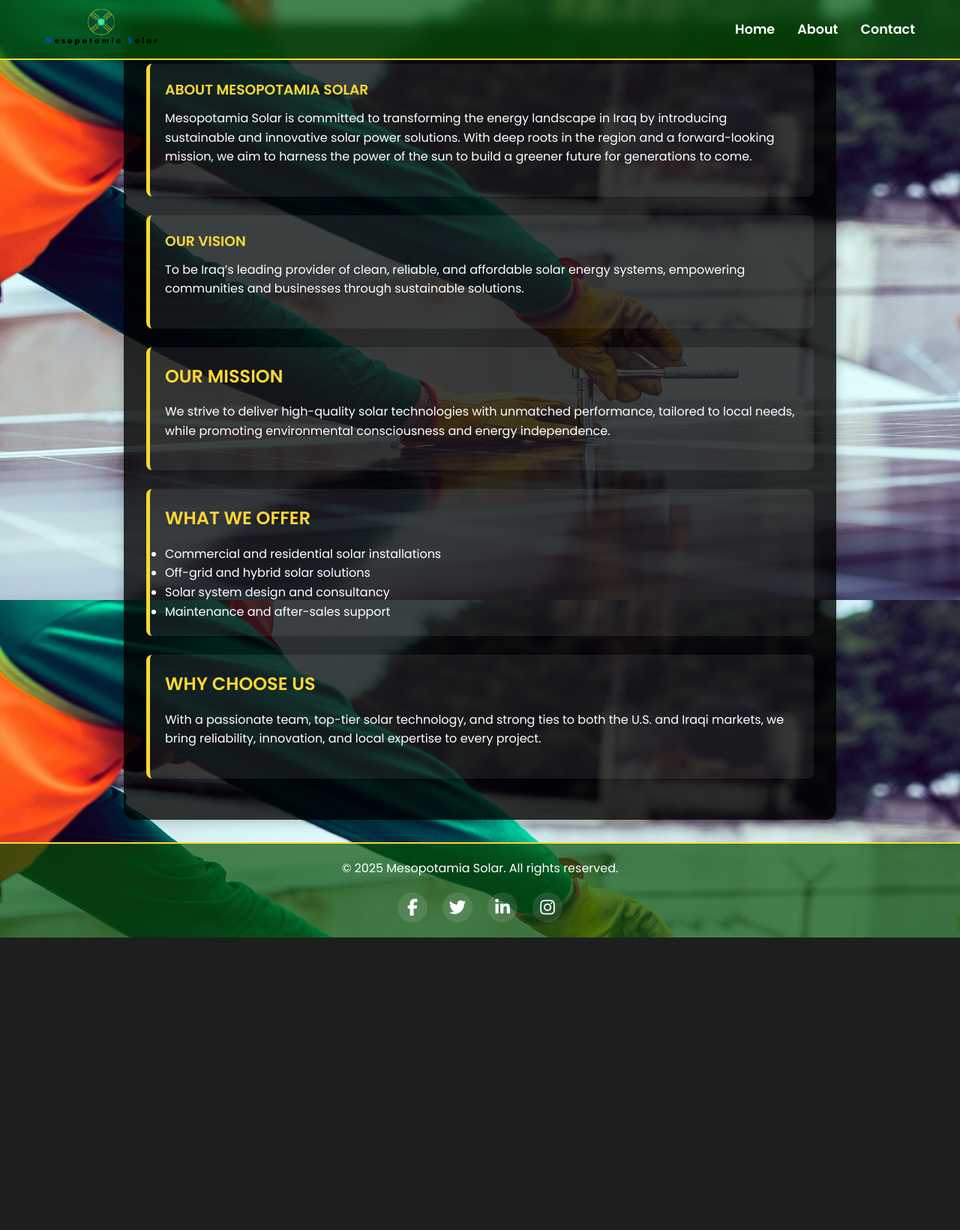
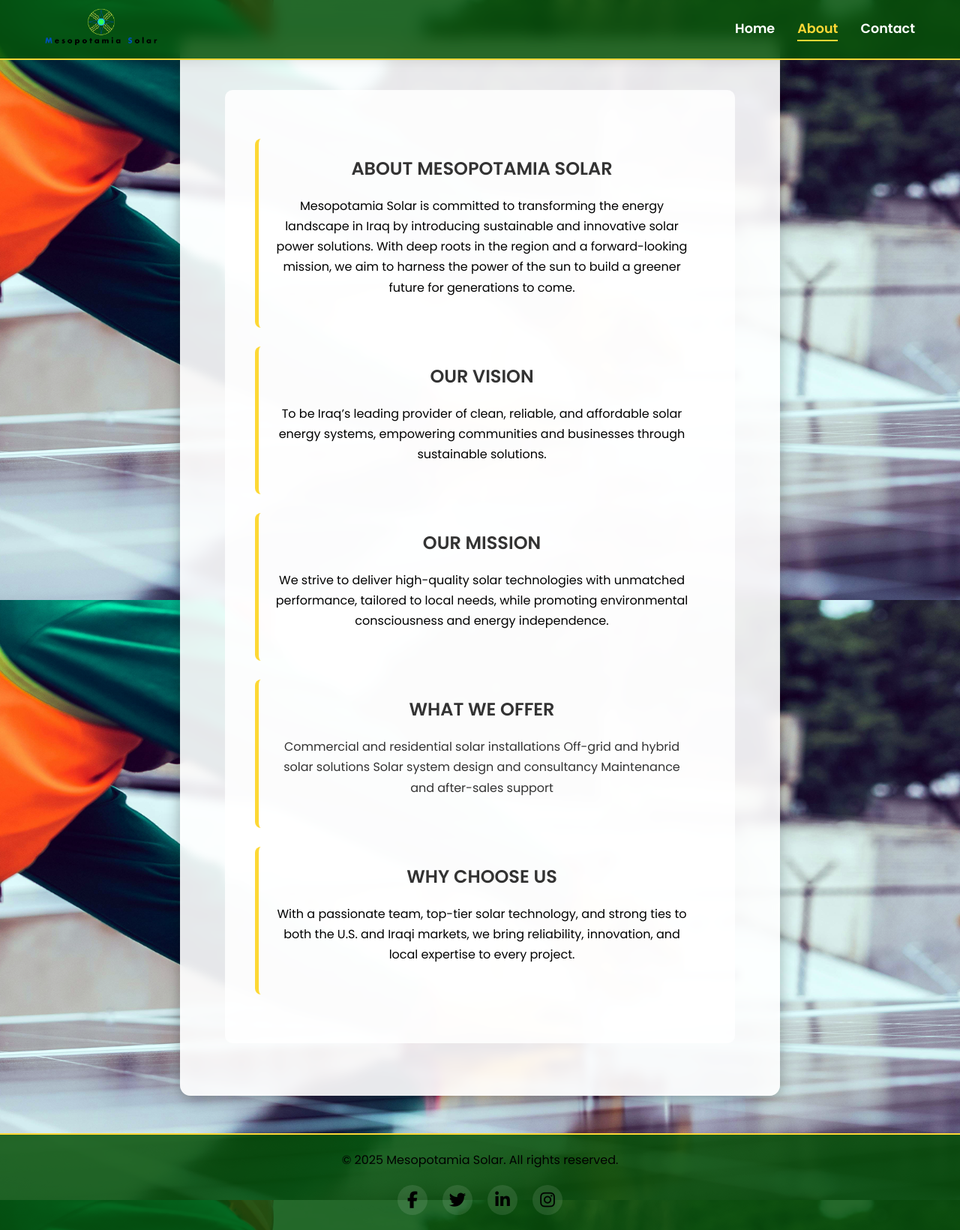
Before and after one commit to AdilAleidi/Mesopotamia_Solar_LLC, a Flask app: page /about in a window 1280 px wide. Shown: the whole page at 75% size. Before the commit the page ends 1250 px from the top, so only its background shows below. Run offline with Flask 3, Linux system fonts and the light colour scheme.

Commit message:
Initial commit

```diff
--- a/app.py
+++ b/app.py
@@ -21,10 +21,10 @@
 def home():
     return render_template('home.html', title="Home")
 
-
 @app.route('/about')
 def about():
     return render_template('about.html', title="About")
+
 
 @app.route('/contact', methods=['GET', 'POST'])
 def contact():
--- a/static/css/styles.css
+++ b/static/css/styles.css
@@ -1,13 +1,21 @@
-/* ===== BASE STYLES ===== */
+/* ===== MODERN BASE STYLES ===== */
 :root {
   --primary-color: #058805;
+  --primary-dark: #046504;
   --secondary-color: #fdd835;
+  --secondary-dark: #e6c230;
   --text-light: #ffffff;
   --text-dark: #333333;
-  --overlay-dark: rgba(5, 81, 6, 0.7);
-  --overlay-light: rgba(255, 255, 255, 0.8);
+  --text-medium: #555555;
+  --overlay-dark: rgba(5, 81, 6, 0.85);
+  --overlay-light: rgba(255, 255, 255, 0.9);
+  --card-bg: rgba(255, 255, 255, 0.92);
   --header-height: 80px;
   --mobile-header-height: 70px;
+  --section-spacing: 80px;
+  --border-radius: 12px;
+  --box-shadow: 0 8px 30px rgba(0, 0, 0, 0.12);
+  --transition: all 0.3s cubic-bezier(0.25, 0.8, 0.25, 1);
 }
 
 * {
@@ -15,15 +23,20 @@
   padding: 0;
   box-sizing: border-box;
 }
-
-html,
-body {
-  height: 100%;
-  font-family: "Poppins", Arial, sans-serif;
-  line-height: 1.6;
+html {
+  font-size: 16px;
   scroll-behavior: smooth;
 }
 
+body {
+  font-family: "Poppins", -apple-system, BlinkMacSystemFont, "Segoe UI", Roboto,
+    Oxygen, Ubuntu, Cantarell, "Open Sans", "Helvetica Neue", sans-serif;
+  line-height: 1.7;
+  color: var(--text-dark);
+  background-color: #f9f9f9;
+  -webkit-font-smoothing: antialiased;
+  -moz-osx-font-smoothing: grayscale;
+}
 /* ===== LAYOUT STRUCTURE ===== */
 .wrapper {
   display: flex;
@@ -32,24 +45,24 @@
 }
 
 main {
-  padding: calc(var(--header-height) + 30px) 20px 20px;
+  padding: calc(var(--header-height) + 60px) 5% 60px;
   flex: 1;
 }
 
-/* ===== HEADER & NAVIGATION ===== */
+/* ===== ENHANCED HEADER & NAVIGATION ===== */
 header {
   position: fixed;
   top: 0;
   width: 100%;
   background-color: var(--overlay-dark);
-  backdrop-filter: blur(8px);
+  backdrop-filter: blur(10px);
+  -webkit-backdrop-filter: blur(10px);
   z-index: 1000;
   height: var(--header-height);
   border-bottom: 2px solid var(--secondary-color);
-  display: flex;
-  justify-content: center;
+  box-shadow: 0 2px 15px rgba(0, 0, 0, 0.1);
+  transition: var(--transition);
 }
-
 .nav-container {
   display: flex;
   justify-content: space-between;
@@ -102,7 +115,18 @@
   position: relative;
   padding: 5px 0;
 }
-
+/* Add these styles to your existing CSS */
+.nav-links li {
+  position: relative;
+}
+.nav-links a.active {
+  color: var(--secondary-color);
+  font-weight: 700;
+}
+.nav-links a.active::after {
+  width: 100% !important; /* Force the underline to show */
+  background-color: var(--secondary-color);
+}
 .nav-links a:hover {
   color: var(--secondary-color);
 }
@@ -168,18 +192,22 @@
 /* ===== CONTENT SECTIONS ===== */
 .about-page main,
 .contact-wrapper {
-  background-color: rgba(0, 0, 0, 0.8);
-  padding: 30px;
-  margin: 30px auto;
+  background-color: var(--overlay-light);
+  max-width: 800px; /* Increased from 600px for better content width */
+  padding: 50px 40px; /* Increased padding */
+  margin: 50px auto; /* Increased margin */
   border-radius: 14px;
-  box-shadow: 0 4px 16px rgba(0, 0, 0, 0.2);
-  max-width: 950px;
-  color: var(--text-light);
+  box-shadow: 0 4px 20px rgba(0, 0, 0, 0.3);
+  color: var(--text-dark);
+  animation: slide-up 0.6s ease-out forwards;
+  backdrop-filter: blur(6px);
+  position: relative; /* Ensures proper stacking */
+  z-index: 1; /* Stays below header */
 }
 
 .about-page h2,
 .about-page h3 {
-  color: var(--secondary-color);
+  color: var(--text-dark);
   margin-bottom: 15px;
   font-weight: 700;
   text-transform: uppercase;
@@ -188,25 +216,46 @@
 .about-page p {
   margin-bottom: 20px;
 }
-
+.about-us {
+  background-color: rgba(
+    255,
+    255,
+    255,
+    0.85
+  ); /* Lighter background for better contrast */
+  color: var(--text-light);
+  max-width: 800px;
+  margin: 20px 20px;
+  padding: 40px;
+  border-radius: 10px;
+  text-align: center;
+  animation: slide-up 0.6s ease-out forwards;
+  opacity: 0;
+}
 .home-hero,
-.about-us,
 .vision-mission,
 .services,
 .why-choose-us {
+  background-color: rgba(
+    255,
+    255,
+    255,
+    0.85
+  ); /* Lighter background for better contrast */
   color: var(--text-light);
   max-width: 800px;
-  margin: 20px auto;
-  padding: 30px;
+  margin: 0 auto;
+  padding: 40px;
   border-radius: 10px;
   text-align: center;
-  animation: fadeIn 1s ease-out forwards;
+  animation: slide-up 0.6s ease-out forwards;
   opacity: 0;
 }
 
 .vision-block,
 .mission-block {
   background-color: rgba(255, 255, 255, 0.07);
+  color: #000;
   border-left: 5px solid var(--secondary-color);
   padding: 20px;
   margin: 25px 0;
@@ -214,24 +263,14 @@
 }
 
 .vision-block h3,
-.mission-block h3 {
-  color: var(--secondary-color);
+.mission-block h3,
+.whatweof {
+  color: var(--text-dark);
   margin-bottom: 10px;
 }
 
 .home-hero {
   background-color: rgba(0, 0, 0, 0.3);
-}
-
-.contact-wrapper {
-  background-color: var(--overlay-light);
-  box-shadow: 0 4px 20px rgba(0, 0, 0, 0.3);
-  color: var(--text-dark);
-  max-width: 600px;
-  padding: 40px 30px;
-  border-radius: 15px;
-  backdrop-filter: blur(6px);
-  animation: slide-up 0.6s ease-out forwards;
 }
 
 .contact-wrapper h2 {
@@ -317,7 +356,7 @@
 /* ===== FOOTER ===== */
 footer {
   background-color: var(--overlay-dark);
-  color: var(--text-light);
+  color: #000;
   text-align: center;
   padding: 20px 0;
   border-top: 2px solid var(--secondary-color);
@@ -341,7 +380,7 @@
   height: 40px;
   background-color: rgba(255, 255, 255, 0.1);
   border-radius: 50%;
-  color: var(--text-light);
+  color: #000;
   font-size: 1.4rem;
   text-decoration: none;
   transition: background-color 0.3s, transform 0.3s, color 0.3s;
--- a/templates/about.html
+++ b/templates/about.html
@@ -1,24 +1,26 @@
 {% extends 'base.html' %} {% block title %}About | Mesopotamia Solar{% endblock
 %} {% block content %}
+<div class="about-us">
   <section>
     <div class="vision-block">
-    <h3>About Mesopotamia Solar</h3>
+      <h2>About Mesopotamia Solar</h2>
       <p>
         Mesopotamia Solar is committed to transforming the energy landscape in
-      Iraq by introducing sustainable and innovative solar power solutions. With
-      deep roots in the region and a forward-looking mission, we aim to harness
-      the power of the sun to build a greener future for generations to come.
+        Iraq by introducing sustainable and innovative solar power solutions.
+        With deep roots in the region and a forward-looking mission, we aim to
+        harness the power of the sun to build a greener future for generations
+        to come.
       </p>
     </div>
   </section>
 
   <section>
     <div class="vision-block">
-    <h3>Our Vision</h3>
+      <h2>Our Vision</h2>
       <p>
         To be Iraq’s leading provider of clean, reliable, and affordable solar
-      energy systems, empowering communities and businesses through sustainable
-      solutions.
+        energy systems, empowering communities and businesses through
+        sustainable solutions.
       </p>
     </div>
     <div class="vision-block">
@@ -34,12 +36,11 @@
   <section>
     <div class="vision-block">
       <h2>What We Offer</h2>
-    <ul>
-      <li>Commercial and residential solar installations</li>
-      <li>Off-grid and hybrid solar solutions</li>
-      <li>Solar system design and consultancy</li>
-      <li>Maintenance and after-sales support</li>
-    </ul>
+      <p class="whatweof">
+        Commercial and residential solar installations Off-grid and hybrid solar
+        solutions Solar system design and consultancy Maintenance and
+        after-sales support
+      </p>
     </div>
   </section>
 
@@ -47,10 +48,11 @@
     <div class="vision-block">
       <h2>Why Choose Us</h2>
       <p>
-      With a passionate team, top-tier solar technology, and strong ties to both
-      the U.S. and Iraqi markets, we bring reliability, innovation, and local
-      expertise to every project.
+        With a passionate team, top-tier solar technology, and strong ties to
+        both the U.S. and Iraqi markets, we bring reliability, innovation, and
+        local expertise to every project.
       </p>
     </div>
   </section>
+</div>
 {% endblock %}
--- a/templates/base.html
+++ b/templates/base.html
@@ -3,7 +3,7 @@
   <head>
     <meta charset="UTF-8" />
     <meta name="viewport" content="width=device-width, initial-scale=1.0" />
-    <title>Mesopotamia Solar - {% block title %}{% endblock %}</title>
+    <title>{% block title %}Mesopotamia Solar{% endblock %}</title>
     <link
       href="https://fonts.googleapis.com/css2?family=Poppins:wght@400;600&display=swap"
       rel="stylesheet"
@@ -37,12 +37,29 @@
         >
           <span class="hamburger">☰</span>
         </button>
-
         <nav class="main-nav">
           <ul class="nav-links">
-            <li><a href="{{ url_for('home') }}">Home</a></li>
-            <li><a href="{{ url_for('about') }}">About</a></li>
-            <li><a href="{{ url_for('contact') }}">Contact</a></li>
+            <li>
+              <a
+                href="{{ url_for('home') }}"
+                class="{{ 'active' if request.endpoint == 'home' }}"
+                >Home</a
+              >
+            </li>
+            <li>
+              <a
+                href="{{ url_for('about') }}"
+                class="{{ 'active' if request.endpoint == 'about' }}"
+                >About</a
+              >
+            </li>
+            <li>
+              <a
+                href="{{ url_for('contact') }}"
+                class="{{ 'active' if request.endpoint == 'contact' }}"
+                >Contact</a
+              >
+            </li>
           </ul>
         </nav>
       </div>
```
Also changed, not shown: other parts of static/css/styles.css (+30 -9 lines), static/js/script.js (+8 -22 lines), 2 other files. Lines whose indentation alone changed are shown as unchanged.
